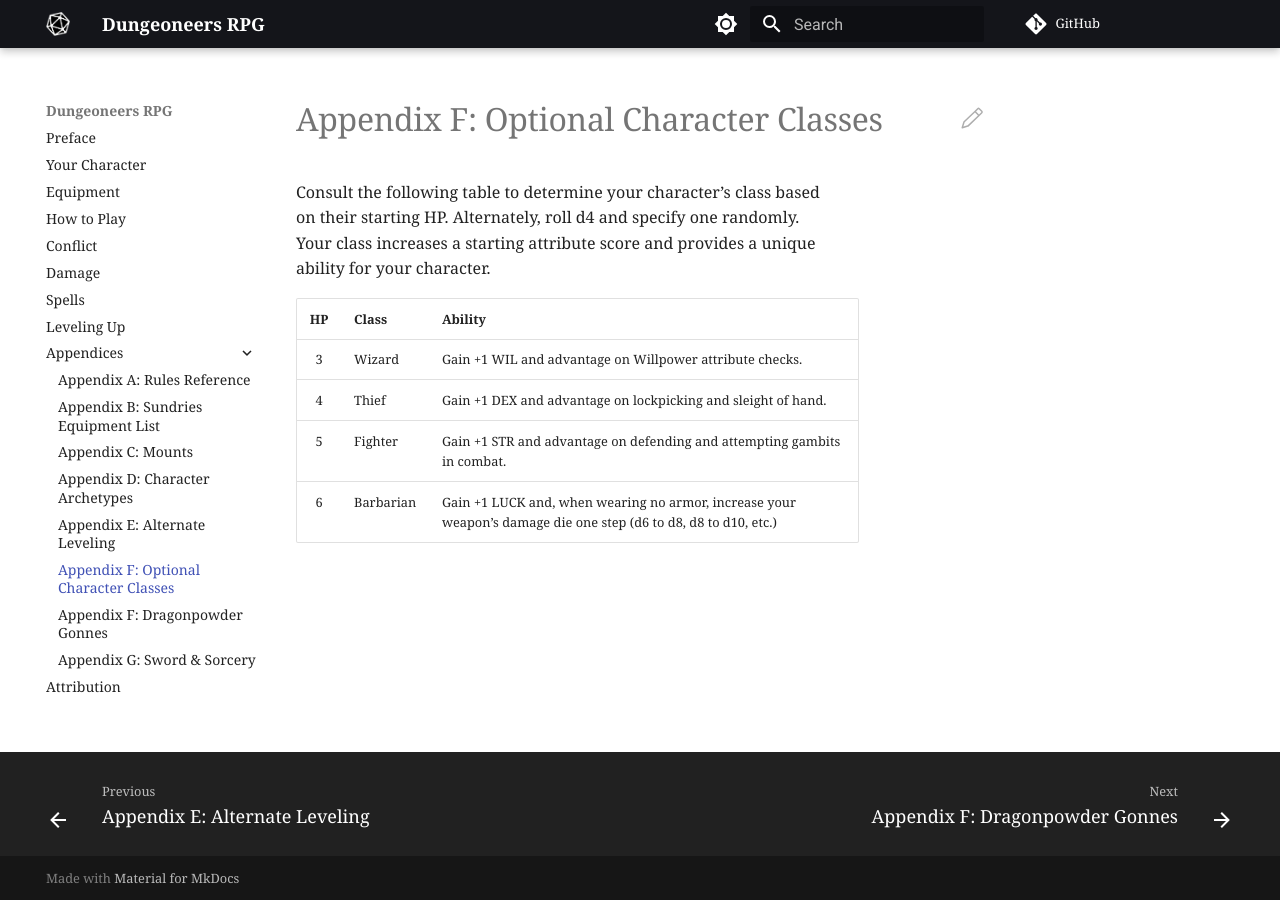
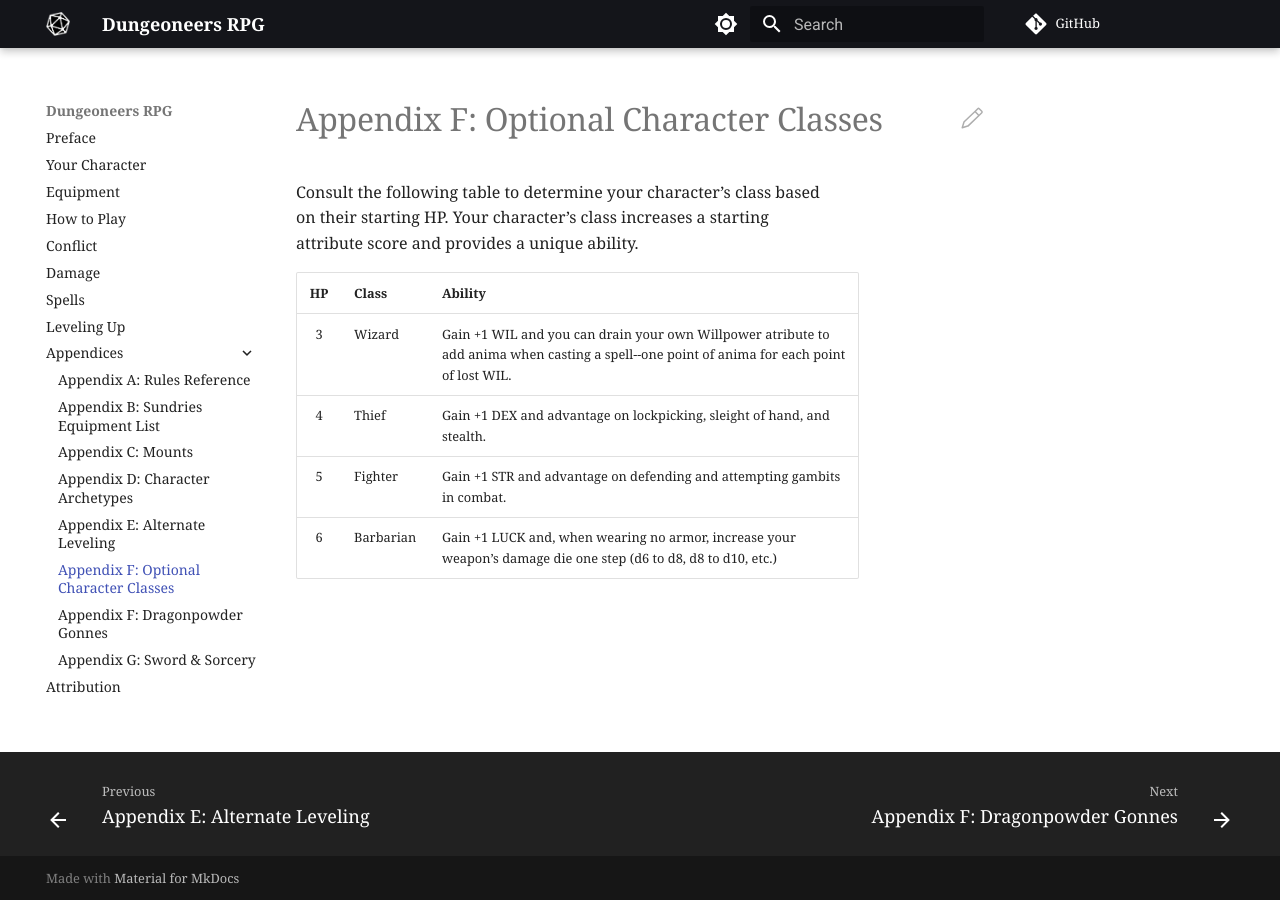
Before and after one commit to joemoose/dungeoneers.d20, an MkDocs documentation site: the page built from docs/appendix-f.md, in a window 1280 px wide. Built offline with MkDocs 1.6.1 and Material for MkDocs 9.7.7, drawn with Linux system fonts in a browser that asks for light colours; comment, search, counter and statistics services are not loaded.

Commit message:
Update appendix-f.md

```diff
--- a/docs/appendix-f.md
+++ b/docs/appendix-f.md
@@ -1,10 +1,10 @@
 # Appendix F: Optional Character Classes
 
-Consult the following table to determine your character’s class based on their starting HP. Alternately, roll d4 and specify one randomly. Your class increases a starting attribute score and provides a unique ability for your character.
+Consult the following table to determine your character’s class based on their starting HP. Your character’s class increases a starting attribute score and provides a unique ability.
 
 | HP | Class | Ability |
 | :-: | :-- | :-- |
-| 3 | Wizard | Gain +1 WIL and advantage on Willpower attribute checks.  |
-| 4 | Thief | Gain +1 DEX and advantage on lockpicking and sleight of hand. |
+| 3 | Wizard | Gain +1 WIL and you can drain your own Willpower atribute to add anima when casting a spell--one point of anima for each point of lost WIL. |
+| 4 | Thief | Gain +1 DEX and advantage on lockpicking, sleight of hand, and stealth. |
 | 5 | Fighter | Gain +1 STR and advantage on defending and attempting gambits in combat.
 | 6 | Barbarian | Gain +1 LUCK and, when wearing no armor, increase your weapon’s damage die one step (d6 to d8, d8 to d10, etc.) |
```
